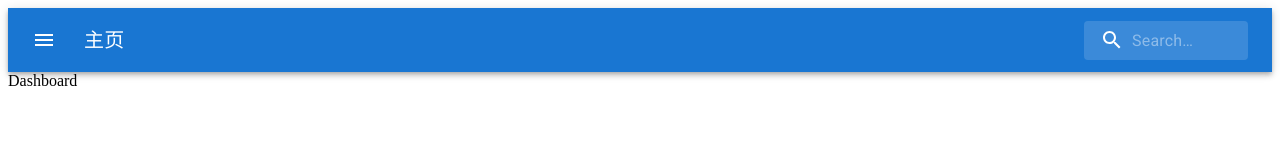
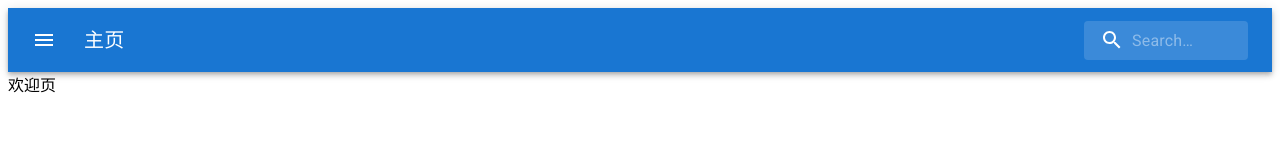
Before and after one commit to Kreedzt/rwr-data-viewer, a React (Vite) app: page /dashboard in a window 1280 px wide. Shown: the top 162 px of the page. Built offline with nearby package versions, Linux system fonts and the light colour scheme.

Commit message:
:sparkles: Kreedzt - add weapon & armor template page

```diff
--- /dev/null
+++ b/src/entries/armor/Armor.tsx
@@ -0,0 +1,11 @@
+import React, { FC } from 'react';
+
+type ArmorProps = {
+    //
+};
+
+const Armor: FC<ArmorProps> = () => {
+    return <div>选择护甲数据提取的CSV</div>;
+};
+
+export default Armor;
--- a/src/entries/dashboard/Dashboard.tsx
+++ b/src/entries/dashboard/Dashboard.tsx
@@ -5,7 +5,7 @@ type DashboardProps = {
 };
 
 const Dashboard: FC<DashboardProps> = () => {
-    return <div>Dashboard</div>;
+    return <div>欢迎页</div>;
 };
 
 export default Dashboard;
--- a/src/entries/home/Home.tsx
+++ b/src/entries/home/Home.tsx
@@ -126,9 +126,13 @@ const Home: FC = () => {
                 </AppBar>
             </Box>
             <Drawer open={drawerOpen} onClose={onCloseDrawer}>
+                <Box sx={{ width: 250 }} role="presentation">
                     <List>
                         {menus.map((m) => (
-                        <ListItem key={m.path} onClick={onDrawerMenuClick(m)}>
+                            <ListItem
+                                key={m.path}
+                                onClick={onDrawerMenuClick(m)}
+                            >
                                 <ListItemButton>
                                     <ListItemIcon>
                                         <InboxIcon />
@@ -138,6 +142,7 @@ const Home: FC = () => {
                             </ListItem>
                         ))}
                     </List>
+                </Box>
             </Drawer>
             <Outlet />
         </div>
--- a/src/entries/home/menus.ts
+++ b/src/entries/home/menus.ts
@@ -6,7 +6,15 @@ export const menus: Array<DrawerMenuItem> = [
         path: 'dashboard',
     },
     {
-        name: '404',
-        path: '404',
+        name: '武器',
+        path: 'weapon',
     },
+    {
+        name: '护甲',
+        path: 'armor',
+    },
+    // {
+    //     name: '404',
+    //     path: '404',
+    // },
 ];
--- /dev/null
+++ b/src/entries/weapon/Weapon.tsx
@@ -0,0 +1,11 @@
+import React, { FC } from 'react';
+
+type WeaponProps = {
+    //
+};
+
+const Weapon: FC<WeaponProps> = () => {
+    return <div>选择武器数据提取的CSV</div>;
+};
+
+export default Weapon;
```
Also changed, not shown: src/routes.tsx (+10 -0 lines). Lines whose indentation alone changed are shown as unchanged.
